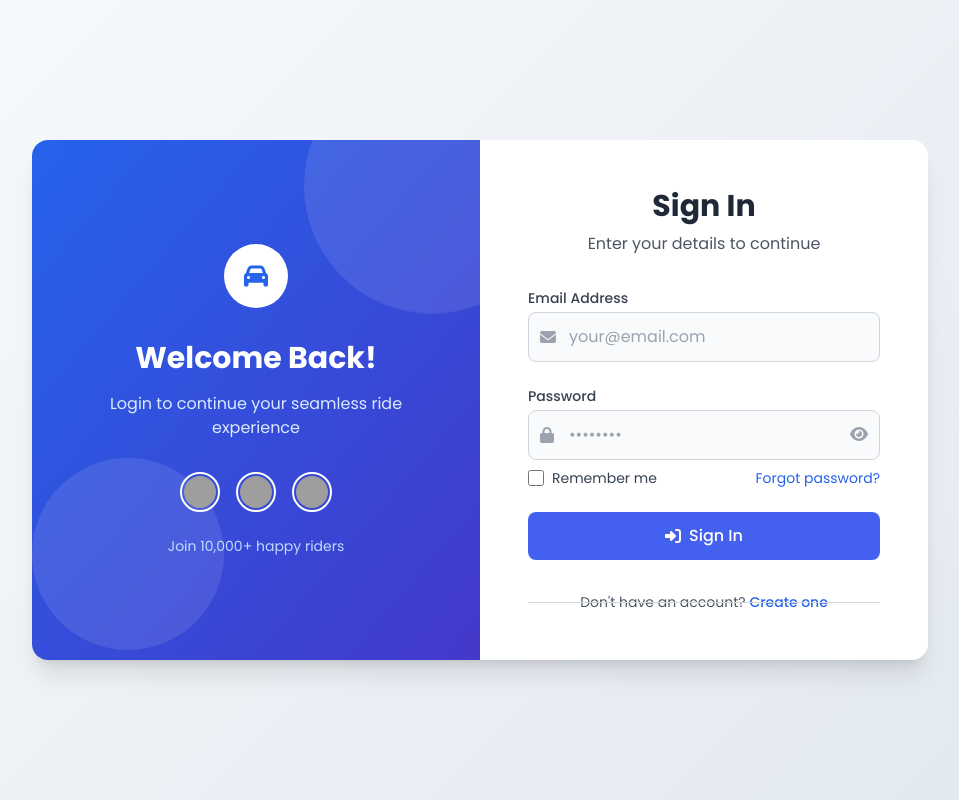
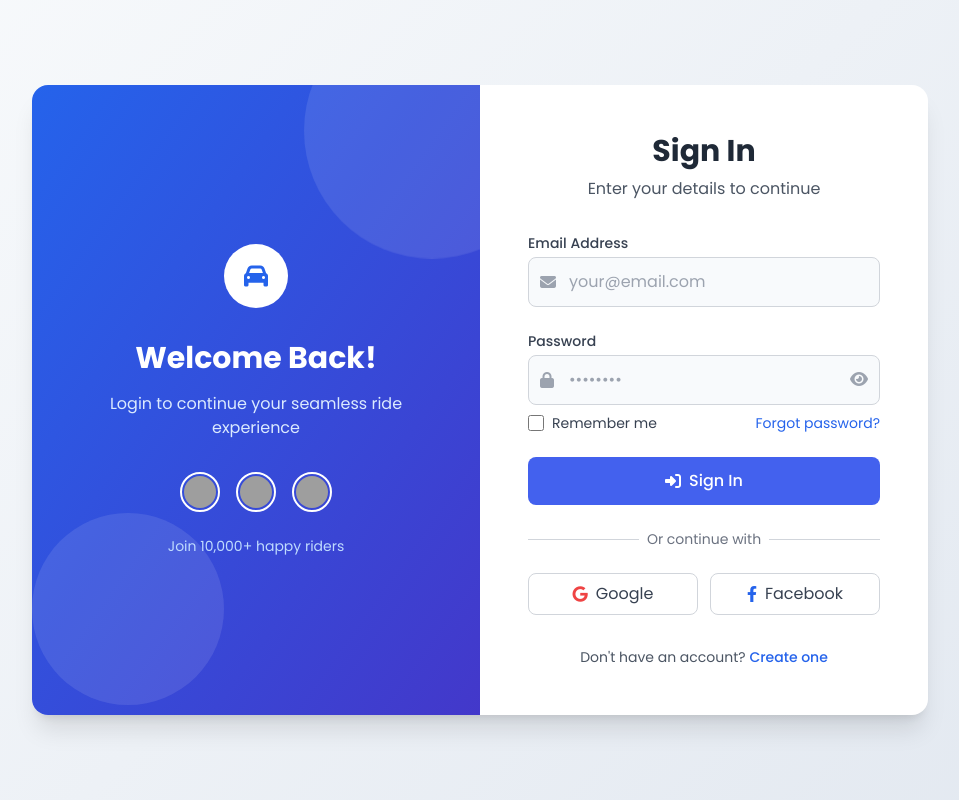
Before and after one commit to Rushi735/Client, a plain HTML site: page user-login.html in a window 1280 px wide. Shown: the whole page, without its empty margins (160-1119 px from the left). Drawn offline with nearby package versions, Linux system fonts and the light colour scheme; grey boxes are pictures that could not be loaded.

Commit message:
Update user-login.html

```diff
--- a/user-login.html
+++ b/user-login.html
@@ -152,7 +152,7 @@
                     <div class="absolute inset-0 flex items-center">
                         <div class="w-full border-t border-gray-300"></div>
                     </div>
-<!--                     <div class="relative flex justify-center text-sm">
+                    <div class="relative flex justify-center text-sm">
                         <span class="px-2 bg-white text-gray-500">Or continue with</span>
                     </div>
                 </div>
@@ -167,7 +167,7 @@
                         <span>Facebook</span>
                     </a>
                 </div>
-            </div> -->
+            </div>
 
             <p class="mt-8 text-center text-sm text-gray-600">
                 Don't have an account?
```
